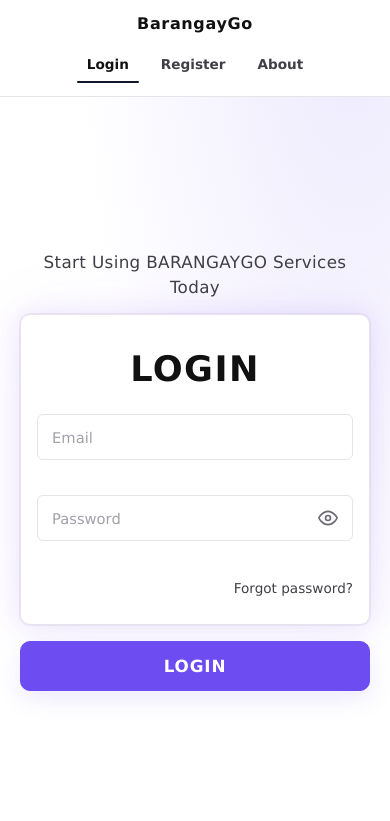
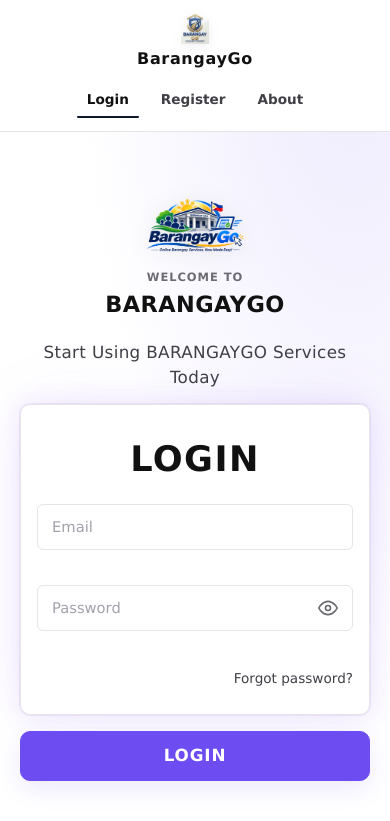
Before and after one commit to jbinalingbing-del/barangaygo, a PHP site: page /login.php in a window 390 px wide. Shown: the top 821 px of the page. Run offline with PHP 8.4, Linux system fonts and the light colour scheme.

Commit message:
Add BarangayGo logo to navigation bar and display mobile logo banner on phone view

```diff
--- a/login.php
+++ b/login.php
@@ -105,7 +105,10 @@ if ($_SERVER["REQUEST_METHOD"] == "POST") {
 <div class="frame full">
     <!-- Navigation Bar sa itaas -->
     <nav class="frame-nav">
-        <a href="index.php" class="brand">BarangayGo</a>
+        <a href="index.php" class="brand">
+            <img src="assets/community-connect-logo.png" alt="BarangayGo Logo" class="brand-nav-logo">
+            <span>BarangayGo</span>
+        </a>
         <div class="nav-links">
             <a href="login.php" class="active">Login</a>
             <a href="registration.php">Register</a>
@@ -130,6 +133,13 @@ if ($_SERVER["REQUEST_METHOD"] == "POST") {
 
             <!-- Kanang bahagi: Login Form -->
             <form action="login.php" method="post" class="login-container" id="loginForm" novalidate>
+                <!-- Mobile only Hero Banner na may Logo para kitang-kita sa phone -->
+                <div class="mobile-login-hero">
+                    <img src="assets/barangaygo-hero.png" alt="BarangayGo Logo">
+                    <small>WELCOME TO</small>
+                    <h2>BARANGAYGO</h2>
+                </div>
+
                 <p class="sub-outside">Start Using BARANGAYGO Services Today</p>
 
                 <div class="form-box">
--- a/registration.php
+++ b/registration.php
@@ -402,7 +402,10 @@ $v_email  = htmlspecialchars($_POST["email"]    ?? "", ENT_QUOTES);
 
 <div class="frame full">
     <nav class="frame-nav">
-        <a href="index.php" class="brand">BarangayGo</a>
+        <a href="index.php" class="brand">
+            <img src="assets/community-connect-logo.png" alt="BarangayGo Logo" class="brand-nav-logo">
+            <span>BarangayGo</span>
+        </a>
         <div class="nav-links">
             <a href="login.php">Login</a>
             <a href="registration.php" class="active">Register</a>
--- a/resident_nav.php
+++ b/resident_nav.php
@@ -29,7 +29,10 @@ if (isset($_SESSION["resident_id"])) {
 }
 ?>
 <nav class="frame-nav">
-    <a href="services.php" class="brand">BarangayGo</a>
+    <a href="services.php" class="brand">
+        <img src="assets/community-connect-logo.png" alt="BarangayGo Logo" class="brand-nav-logo">
+        <span>BarangayGo</span>
+    </a>
     <div class="nav-links">
         <a href="services.php"<?= $active_nav === 'services' ? ' class="active"' : ''; ?>>
             <svg width="16" height="16" viewBox="0 0 24 24" fill="none" stroke="currentColor" stroke-width="2" stroke-linecap="round" stroke-linejoin="round" aria-hidden="true"><path d="M14 2H6a2 2 0 0 0-2 2v16a2 2 0 0 0 2 2h12a2 2 0 0 0 2-2V8z"></path><polyline points="14 2 14 8 20 8"></polyline><line x1="16" y1="13" x2="8" y2="13"></line><line x1="16" y1="17" x2="8" y2="17"></line></svg>
--- a/styles.css
+++ b/styles.css
@@ -2045,6 +2045,8 @@ textarea:focus,
    Para maganda sa lahat ng screens (Cellphones, Tablets, Laptops)
    ========================================================= */
 
+.mobile-login-hero { display: none; }
+
 /* Tablets & Small Laptops (max-width: 992px) */
 @media (max-width: 992px) {
     .frame-nav {
@@ -2105,7 +2107,34 @@ textarea:focus,
         gap: 20px;
     }
     .split .welcome {
-        display: none; /* Hide decorative column sa login kapag mobile para direct form agad */
+        display: none; /* Hide decorative left column sa login kapag mobile */
+    }
+    .mobile-login-hero {
+        display: flex;
+        flex-direction: column;
+        align-items: center;
+        text-align: center;
+        margin-bottom: 18px;
+    }
+    .mobile-login-hero img {
+        height: 65px;
+        width: auto;
+        object-fit: contain;
+        margin-bottom: 8px;
+        filter: drop-shadow(0 4px 12px rgba(0, 0, 0, 0.08));
+    }
+    .mobile-login-hero small {
+        font-size: 0.72rem;
+        font-weight: 700;
+        letter-spacing: 0.08em;
+        color: var(--text-soft);
+    }
+    .mobile-login-hero h2 {
+        font-size: 1.4rem;
+        font-weight: 800;
+        letter-spacing: 0.02em;
+        color: var(--text);
+        margin: 2px 0 0;
     }
     .form-box {
         padding: 24px 16px !important;
```
